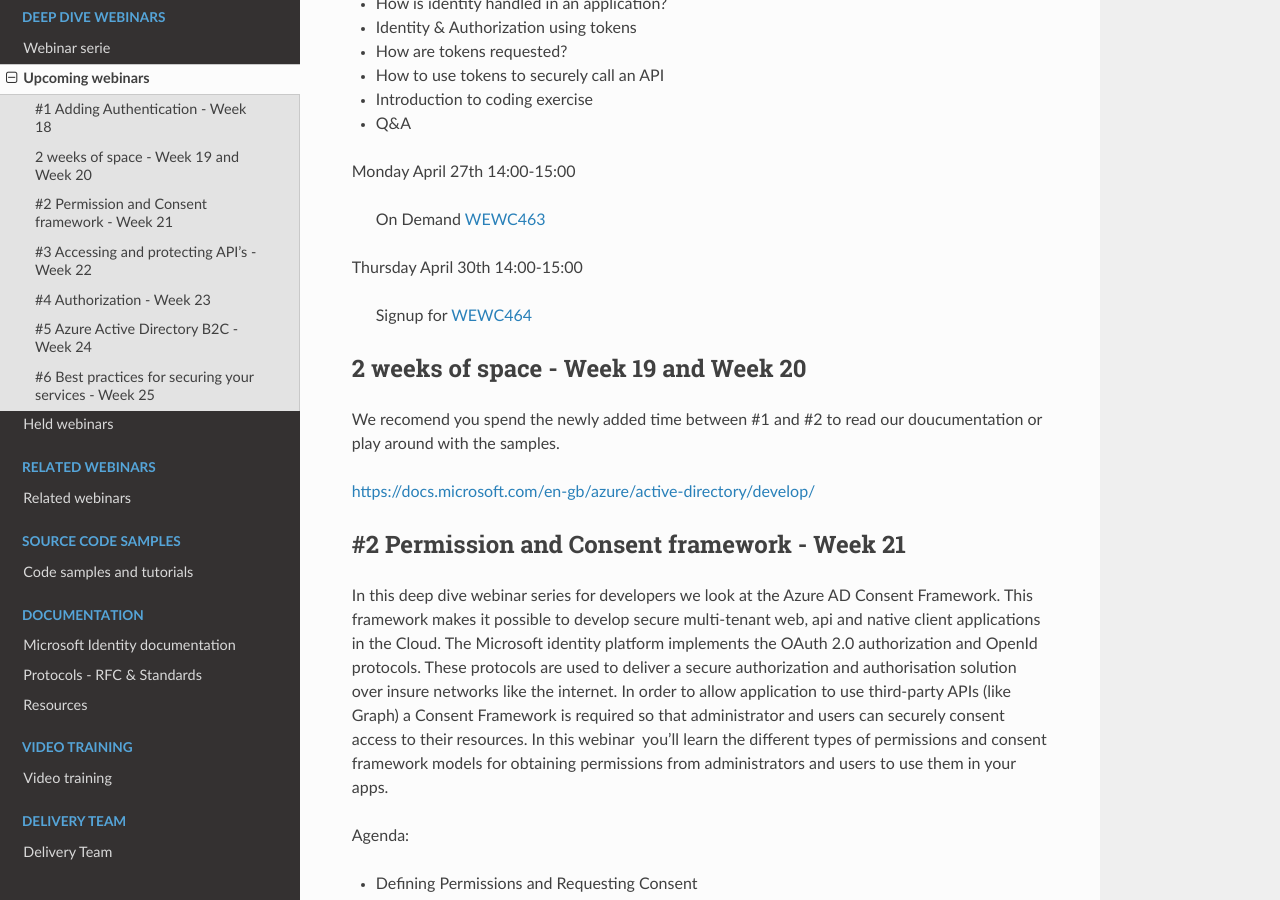
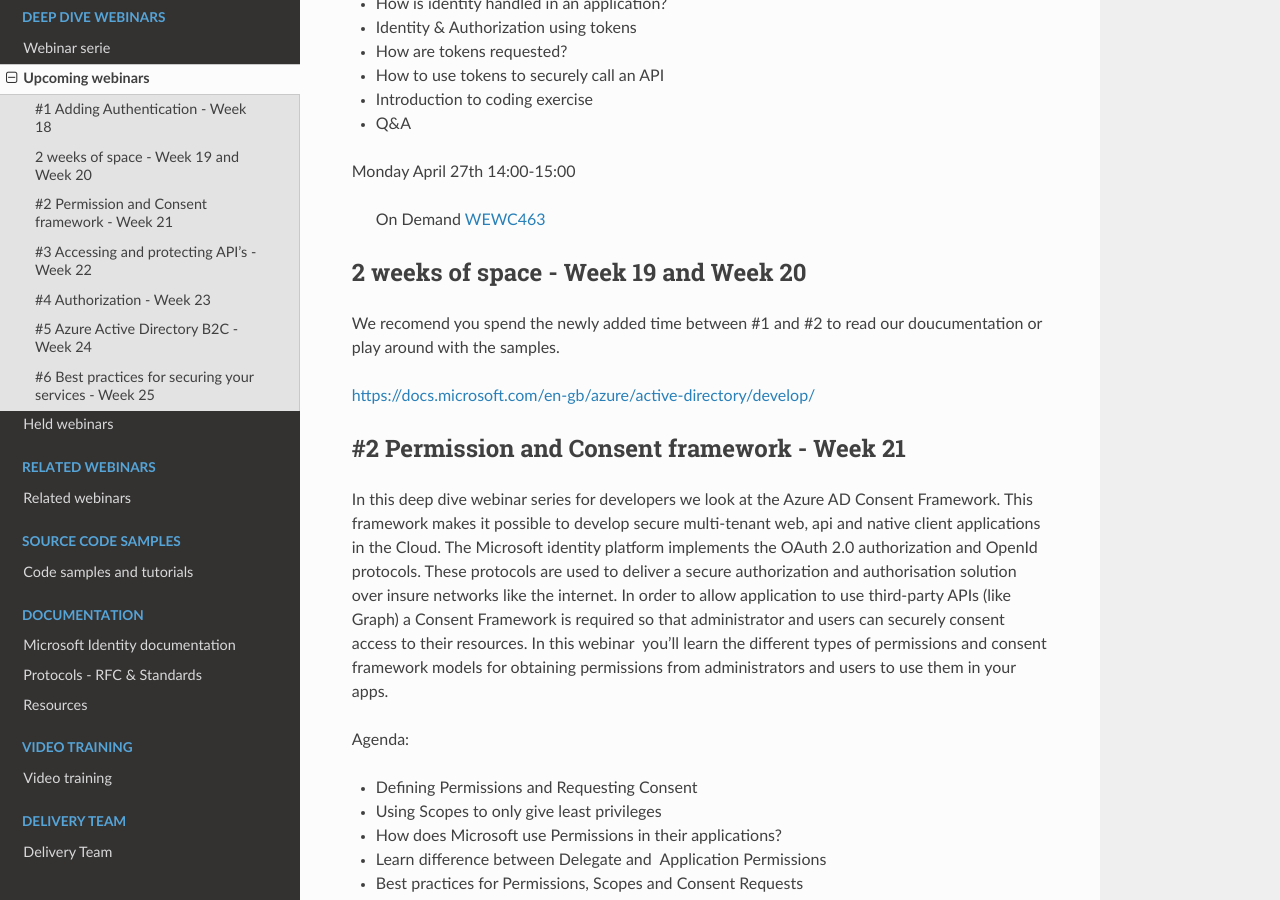
Before and after one commit to RonnyA/ModernIdentity, a Sphinx documentation site: the page built from docs/source/deep/upcoming-deep-webinars.rst, in a window 1280 px wide and 900 px high, scrolled down 666 px. Built offline with Sphinx 7.4.7 and the Read the Docs theme 2.0.0, drawn with Linux system fonts in a browser that asks for light colours.

```diff
--- a/docs/source/deep/upcoming-deep-webinars.rst
+++ b/docs/source/deep/upcoming-deep-webinars.rst
@@ -28,14 +28,8 @@
 
     On Demand WEWC463_
 
-Thursday April 30th 14:00-15:00
-
-    Signup for WEWC464_
 
 .. _WEWC463 : https://portal.meets4b.com/Join?e=e1b4f11b-4867-4246-beeb-0572c31e8423
-
-
-.. _WEWC464 : https://www.microsoftevents.com/profile/10689173
 
 
 
```
